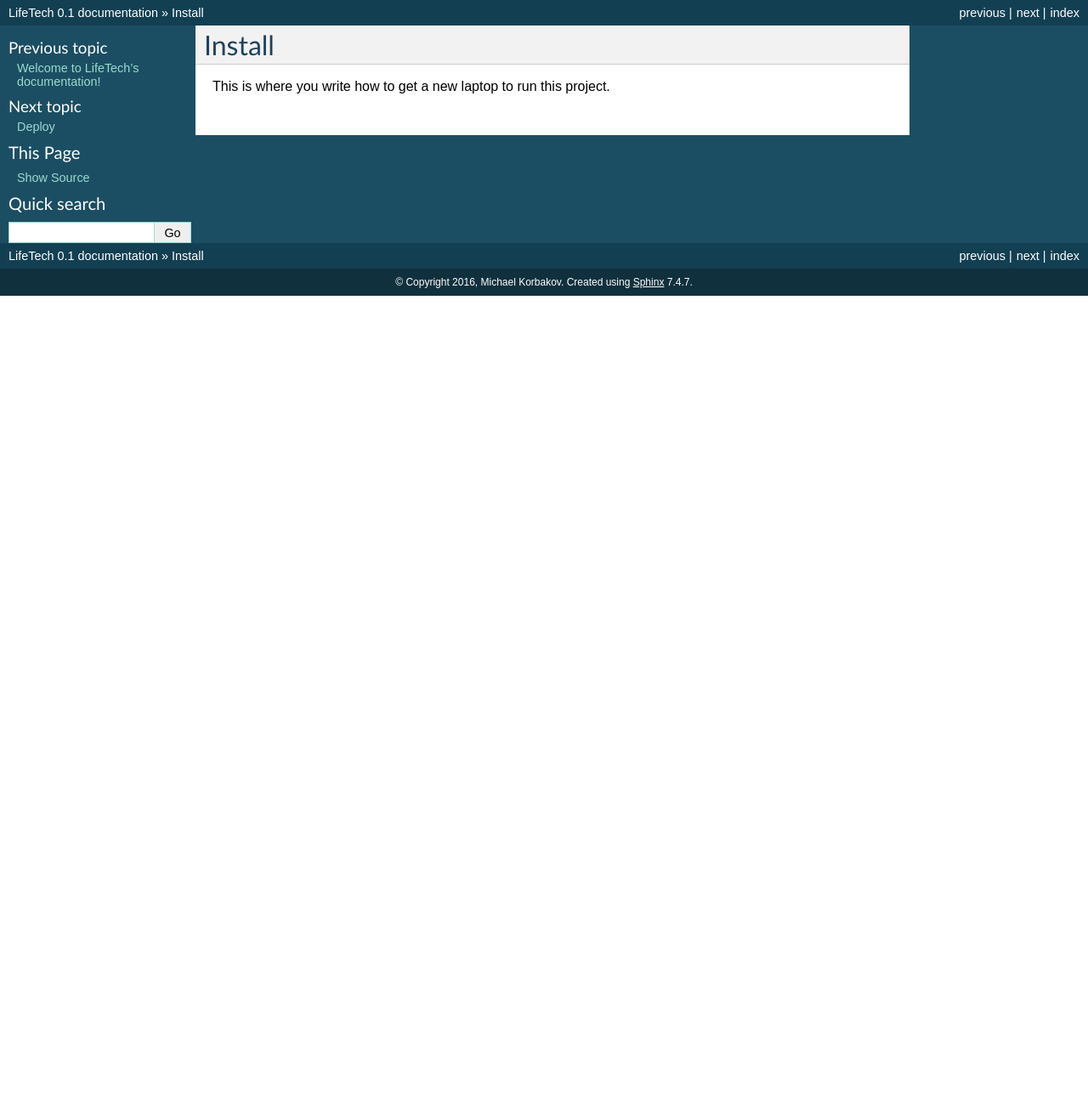
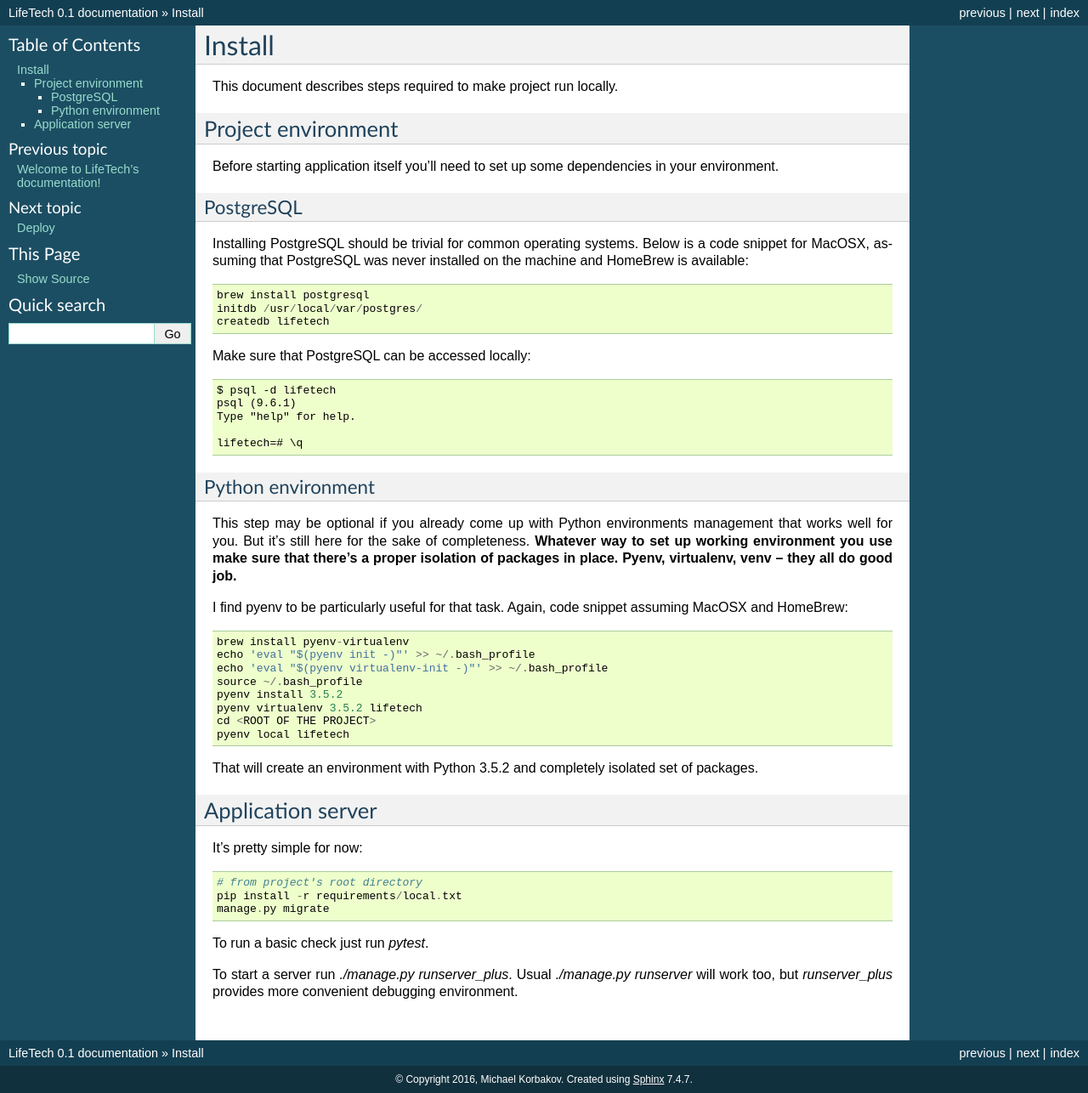
Before and after one commit to rmihael/lifetech-playground, a Sphinx documentation site: the page built from docs/install.rst, in a window 1280 px wide. Shown: the whole page at 85% size. Built offline with Sphinx 7.4.7, drawn with Linux system fonts in a browser that asks for light colours; pages that are not in the unit, such as notebooks, are missing from menus; before the commit the page ends 900 px from its top, so only the background shows below that.

Commit message:
Docs for local installation

```diff
--- a/docs/install.rst
+++ b/docs/install.rst
@@ -1,4 +1,57 @@
 Install
-=========
+=======
+This document describes steps required to make project run locally.
 
-This is where you write how to get a new laptop to run this project.
+Project environment
+-------------------
+Before starting application itself you'll need to set up some dependencies in your environment.
+
+PostgreSQL
+~~~~~~~~~~
+Installing PostgreSQL should be trivial for common operating systems. Below is a code snippet for MacOSX, assuming that
+PostgreSQL was never installed on the machine and HomeBrew is available::
+
+    brew install postgresql
+    initdb /usr/local/var/postgres/
+    createdb lifetech
+
+Make sure that PostgreSQL can be accessed locally::
+
+    $ psql -d lifetech
+    psql (9.6.1)
+    Type "help" for help.
+
+    lifetech=# \q
+
+Python environment
+~~~~~~~~~~~~~~~~~~
+This step may be optional if you already come up with Python environments management that works well for you. But it's
+still here for the sake of completeness. **Whatever way to set up working environment you use make sure that there's a
+proper isolation of packages in place. Pyenv, virtualenv, venv -- they all do good job.**
+
+I find pyenv to be particularly useful for that task. Again, code snippet assuming MacOSX and HomeBrew::
+
+    brew install pyenv-virtualenv
+    echo 'eval "$(pyenv init -)"' >> ~/.bash_profile
+    echo 'eval "$(pyenv virtualenv-init -)"' >> ~/.bash_profile
+    source ~/.bash_profile
+    pyenv install 3.5.2
+    pyenv virtualenv 3.5.2 lifetech
+    cd <ROOT OF THE PROJECT>
+    pyenv local lifetech
+
+That will create an environment with Python 3.5.2 and completely isolated set of packages.
+
+Application server
+------------------
+
+It's pretty simple for now::
+
+    # from project's root directory
+    pip install -r requirements/local.txt
+    manage.py migrate
+
+To run a basic check just run `pytest`.
+
+To start a server run `./manage.py runserver_plus`. Usual `./manage.py runserver` will work too, but `runserver_plus`
+provides more convenient debugging environment.
```
Also changed, not shown: 2 other files.
